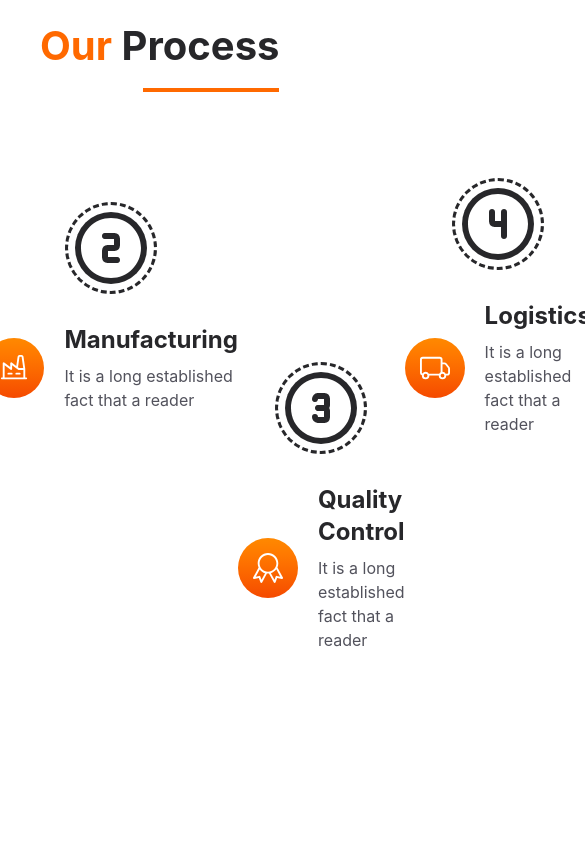
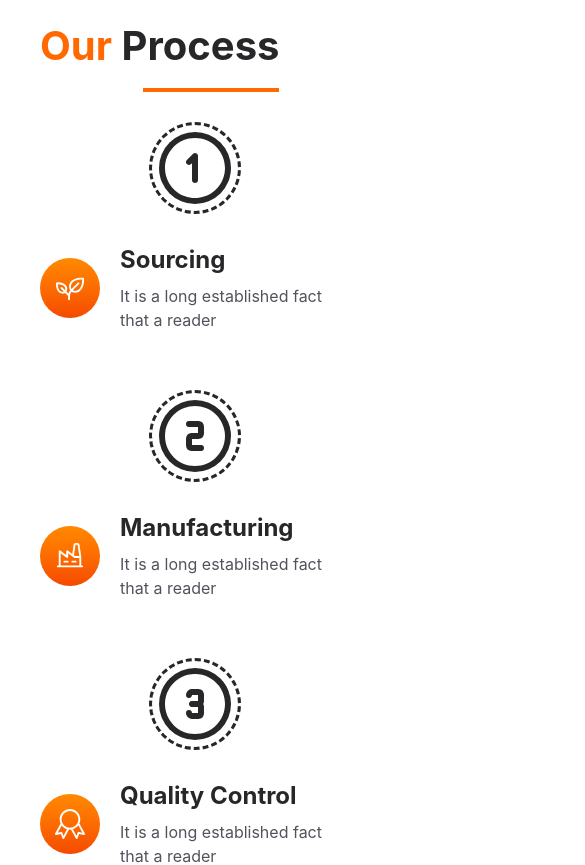
Before and after one commit to pawangrover100/-Multipage-Grocery-Website-with-React-Tailwind-CSS, a React (Vite) app: page / in a window 390 px wide. Shown: the part 8460-9325 px from the top of the page, 585 px wide, since content can reach past the window. Before the commit the page ends 9192 px from the top, so only its background shows below. Built offline with nearby package versions, Linux system fonts and the light colour scheme.

Commit message:
make process section responsive

```diff
--- a/src/components/Process/Process.jsx
+++ b/src/components/Process/Process.jsx
@@ -14,7 +14,7 @@ import { BsTruck } from "react-icons/bs";
 function Process() {
   const renderStep = steps.map((item) => {
     return (
-      <div key={item.id} className={`flex-1 ${item.id% 2 ===0 ? '-mt-100': ''}`}>
+      <div key={item.id} className={`flex-1 basis-[300px] ${item.id% 2 ===0 ? 'md-mt-100': ''}`}>
         <span className="flex justify-center items-center w-18 h-18 mx-auto text-8xl rounded-full  text-white bg-zinc-800 outline-dashed outline-zinc-800 outline-offset-7 outline-[3px]">
           {item.number}
         </span>
@@ -37,7 +37,7 @@ function Process() {
           <Heading highlight="Our" heading="Process" />
         </div>
 
-        <div className="flex justify-center items-center mt-20 pt-50">{renderStep}</div>
+        <div className="flex flex-wrap justify-center items-center gap-y-17 md:mt-20  mt-10 md:pt-50">{renderStep}</div>
       </div>
     </section>
   );
```
